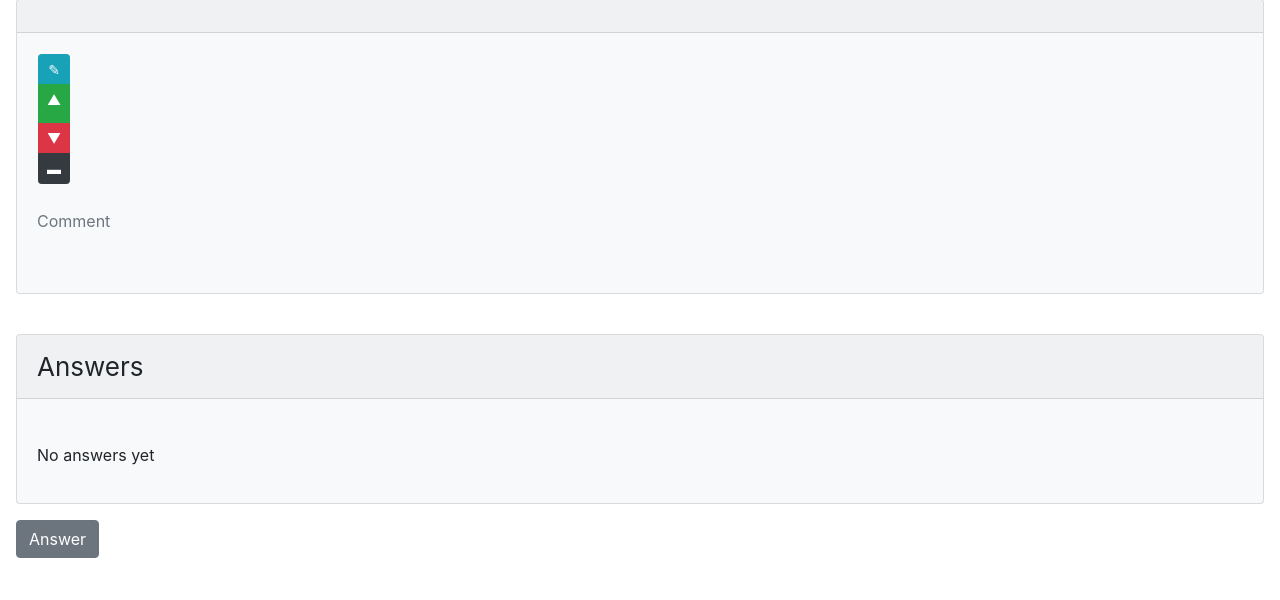
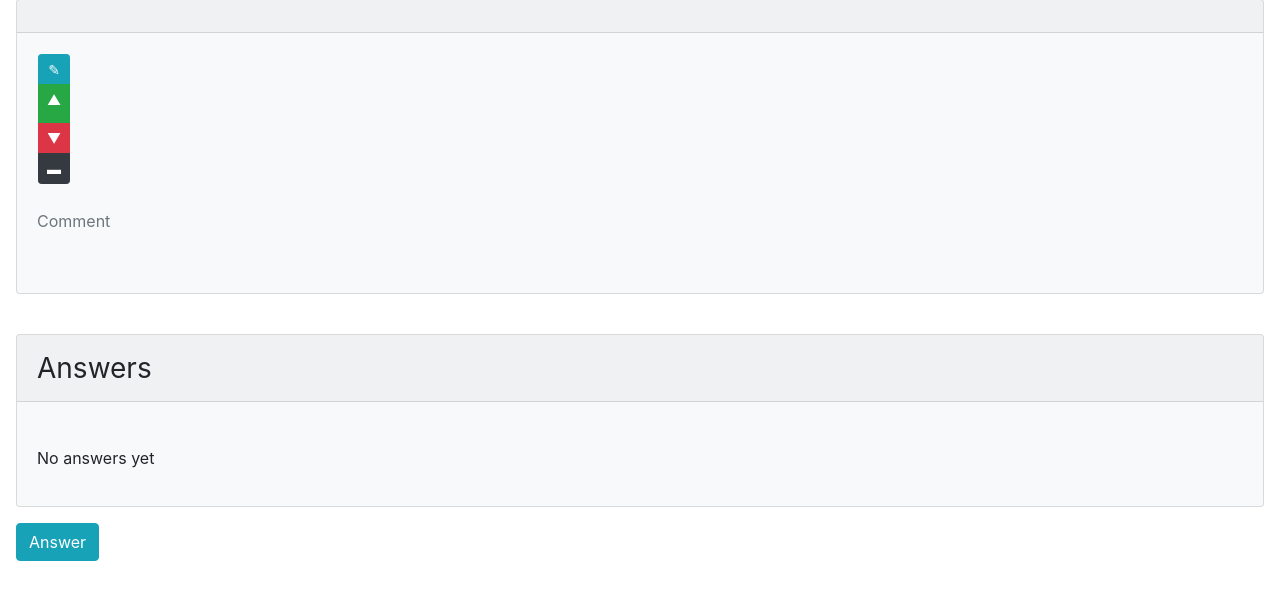
Before and after one commit to Blodie/ask-mate-python, a Flask app: template templates/question.html in a window 1280 px wide; the page is wider, and only the part inside the window is pictured. Shown: the part 73-673 px from the top of that part. Run offline with Flask 2, Linux system fonts and the light colour scheme; the template is opened without the code that fills it, so the values that code supplies are empty; the visitor is signed in with stand-in values (Sample User, id 1); some libraries are stand-ins or nearby versions.

Commit message:
minor refactoring

```diff
--- a/server.py
+++ b/server.py
@@ -65,7 +65,7 @@ def ask_question():
 def edit_question(question_id):
     if request.method == "POST":
         update_question(question_id, request.form['title'], request.form['msg'])
-        return redirect(f"/question/{question_id}?inc=False")
+        return redirect(f"/question/{question_id}")
     return render_template('add_question.html', question=get_question_by_id(question_id))
 
 
@@ -97,14 +97,14 @@ def delete_question(question_id):
 def delete_answer(answer_id):
     question_id = get_question_id_by_answer_id(answer_id)
     del_answer(answer_id)
-    return redirect(f"/question/{question_id}?inc=False")
+    return redirect(f"/question/{question_id}")
 
 
 @app.route('/question/<int:question_id>/vote-<vote>')
 def vote_on_question(question_id, vote):
     vote = True if vote == "up" else False
     vote_question(question_id, vote)
-    return redirect(f'/question/{question_id}?inc=False')
+    return redirect(f'/question/{question_id}')
 
 
 @app.route('/answer/<int:answer_id>/vote-<vote>')
@@ -112,14 +112,14 @@ def vote_on_answer(answer_id, vote):
     vote = True if vote == "up" else False
     question_id = get_question_id_by_answer_id(answer_id)
     vote_answer(answer_id, vote)
-    return redirect(f'/question/{question_id}?inc=False')
+    return redirect(f'/question/{question_id}')
 
 
 @app.route('/question/<int:question_id>/new-comment', methods=['GET', 'POST'])
 def add_comment_to_question(question_id):
     if request.method == 'POST':
         new_comment_on_question(question_id, request.form['comment'])
-        return redirect(f'/question/{question_id}?inc=False')
+        return redirect(f'/question/{question_id}')
     return render_template('comment.html', id=question_id)
 
 
@@ -128,7 +128,7 @@ def add_comment_to_answer(answer_id):
     question_id = get_question_id_by_answer_id(answer_id)
     if request.method == 'POST':
         new_comment_on_answer(answer_id, request.form['comment'])
-        return redirect(f'/question/{question_id}?inc=False')
+        return redirect(f'/question/{question_id}')
     return render_template('comment.html', id=question_id)
 
 
--- a/templates/index.html
+++ b/templates/index.html
@@ -13,7 +13,7 @@
         {% include 'navbar.html' %}
         {% if questions %}
         <div class="dropdown">
-            <a class="btn btn-info dropdown-toggle" style="margin-left: 12px" href="#" role="button" id="dropdownMenuLink" data-toggle="dropdown" aria-haspopup="true" aria-expanded="false">
+            <a class="btn btn-info dropdown-toggle" style="margin-left: 12px;margin-bottom: 12px;" href="#" role="button" id="dropdownMenuLink" data-toggle="dropdown" aria-haspopup="true" aria-expanded="false">
             Order by
             </a>
             <div class="dropdown-menu" aria-labelledby="dropdownMenuLink">
--- a/templates/question.html
+++ b/templates/question.html
@@ -113,7 +113,7 @@
         </div>
         <br>
         <div class="card bg-light mb-3">
-            <div class="card-header" style="font-size: 26px;">Answers</div>
+            <div class="card-header" style="font-size: 28px">Answers</div>
             <div class="card-body">
                 {% if answers %}
                 {% for answer in answers %}
@@ -195,7 +195,7 @@
         <div class="btn-toolbar" role="toolbar" aria-label="Toolbar with button groups">
             {% if 'username' in session %}
                 <div class="btn-group mr-2" role="group" aria-label="First group">
-                    <a href="/question/{{question['id']}}/new-answer" class="btn btn-secondary btn">Answer</a>
+                    <a href="/question/{{question['id']}}/new-answer" class="btn btn-info btn">Answer</a>
                 </div>
             {% else %}
                 <button type="button" class="btn btn-info" data-toggle="modal"
```
